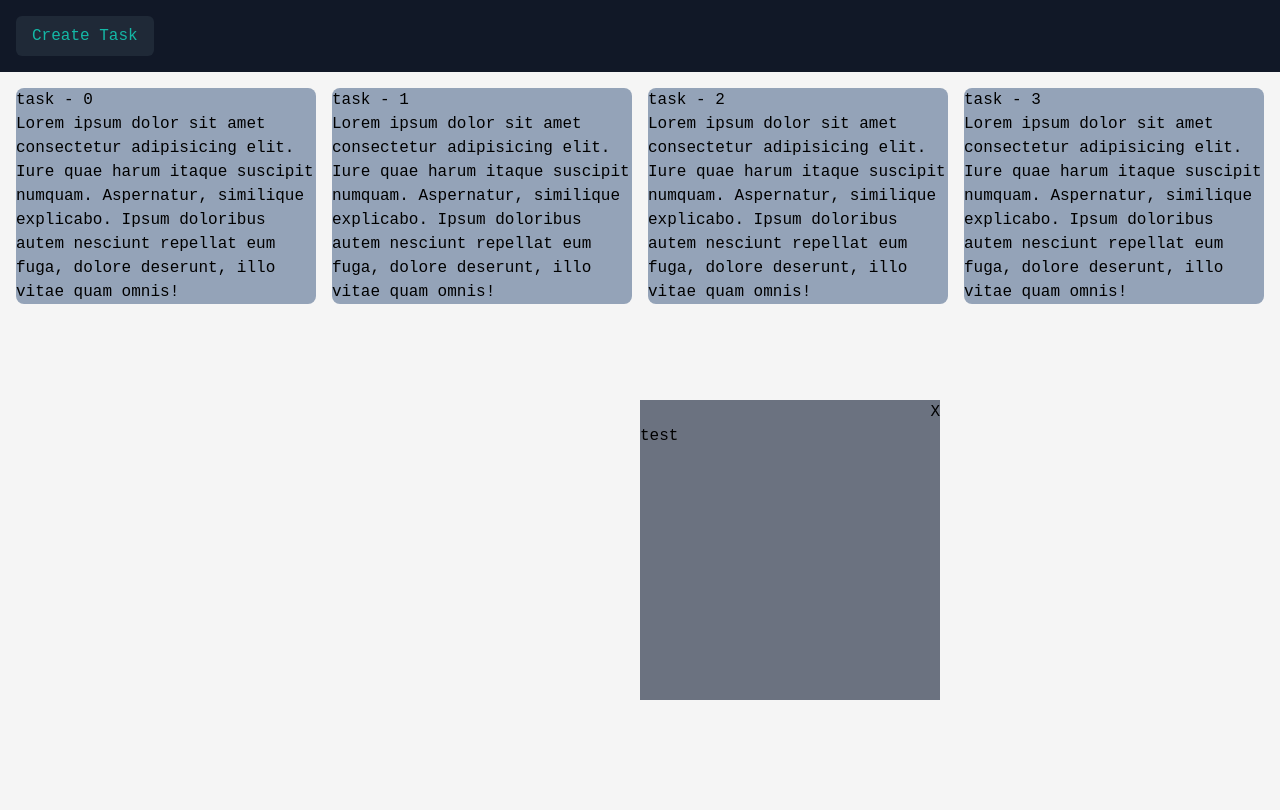
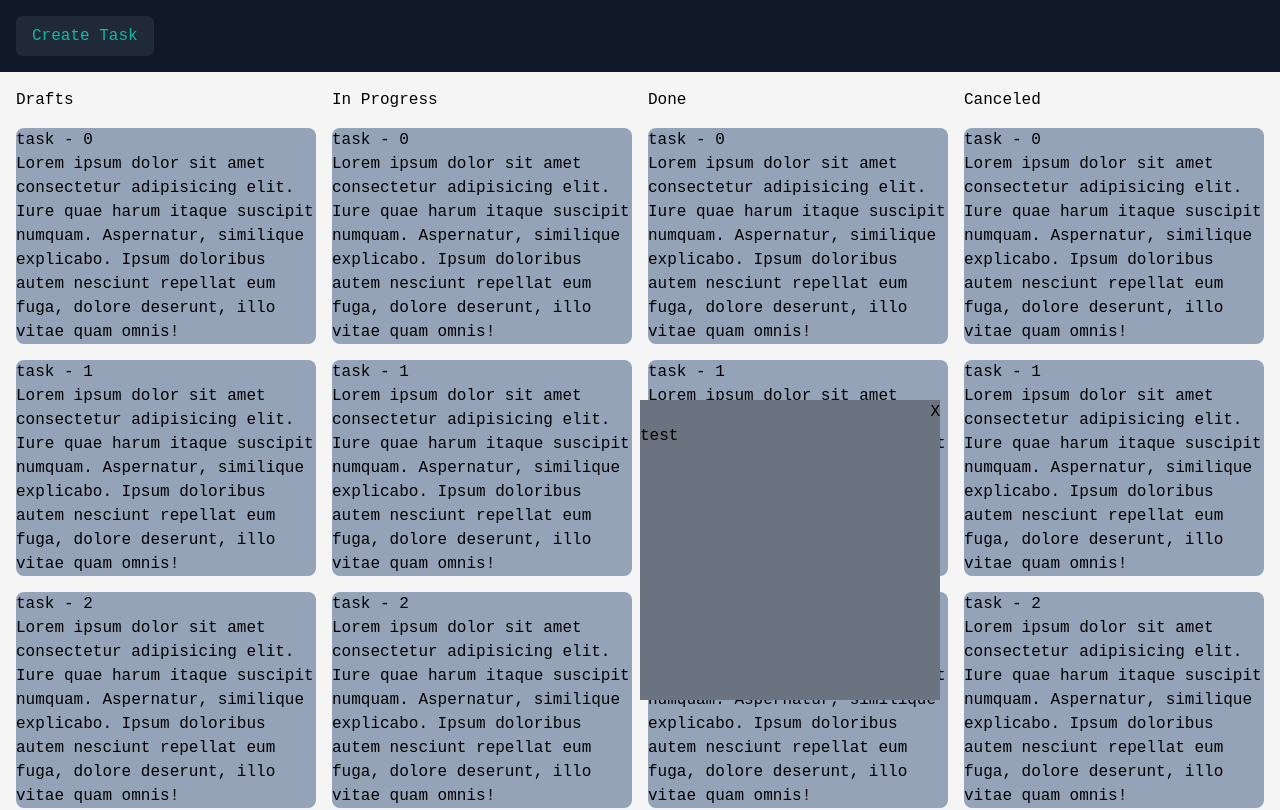
Before and after one commit to MyLastSerenade/task-manager, a SvelteKit app: page / in a window 1280 px wide. Shown: the top 810 px of the page. Built offline with nearby package versions, Linux system fonts and the light colour scheme.

Commit message:
Some changes, too tired

```diff
--- a/src/routes/+page.svelte
+++ b/src/routes/+page.svelte
@@ -16,7 +16,6 @@
 	function checkIfTasksInStorage() {
 		const tasks = localStorage.getItem('tasks');
 		if (!tasks) {
-			console.log('test');
 			modal = true;
 			return;
 		}
@@ -26,6 +25,47 @@
 
 <div class="relative h-full w-full">
 	<div class="m-4 flex flex-row gap-4">
+		<div class="flex flex-col gap-4">
+			<h2>Drafts</h2>
+			{#each tasks as task, index}
+				<TaskCard>
+					<p>{task} - {index}</p>
+					<p>
+						Lorem ipsum dolor sit amet consectetur adipisicing elit. Iure quae harum itaque suscipit
+						numquam. Aspernatur, similique explicabo. Ipsum doloribus autem nesciunt repellat eum
+						fuga, dolore deserunt, illo vitae quam omnis!
+					</p>
+				</TaskCard>
+			{/each}
+		</div>
+		<div class="flex flex-col gap-4">
+			<h2>In Progress</h2>
+			{#each tasks as task, index}
+				<TaskCard>
+					<p>{task} - {index}</p>
+					<p>
+						Lorem ipsum dolor sit amet consectetur adipisicing elit. Iure quae harum itaque suscipit
+						numquam. Aspernatur, similique explicabo. Ipsum doloribus autem nesciunt repellat eum
+						fuga, dolore deserunt, illo vitae quam omnis!
+					</p>
+				</TaskCard>
+			{/each}
+		</div>
+		<div class="flex flex-col gap-4">
+			<h2>Done</h2>
+			{#each tasks as task, index}
+				<TaskCard>
+					<p>{task} - {index}</p>
+					<p>
+						Lorem ipsum dolor sit amet consectetur adipisicing elit. Iure quae harum itaque suscipit
+						numquam. Aspernatur, similique explicabo. Ipsum doloribus autem nesciunt repellat eum
+						fuga, dolore deserunt, illo vitae quam omnis!
+					</p>
+				</TaskCard>
+			{/each}
+		</div>
+		<div class="flex flex-col gap-4">
+			<h2>Canceled</h2>
 			{#each tasks as task, index}
 				<TaskCard>
 					<p>{task} - {index}</p>
@@ -38,6 +78,7 @@
 			{/each}
 		</div>
 	</div>
+</div>
 
 {#if modal}
 	<Modal bind:modal>
```
Also changed, not shown: src/routes/+layout.svelte (+15 -16 lines). Lines whose indentation alone changed are shown as unchanged.
